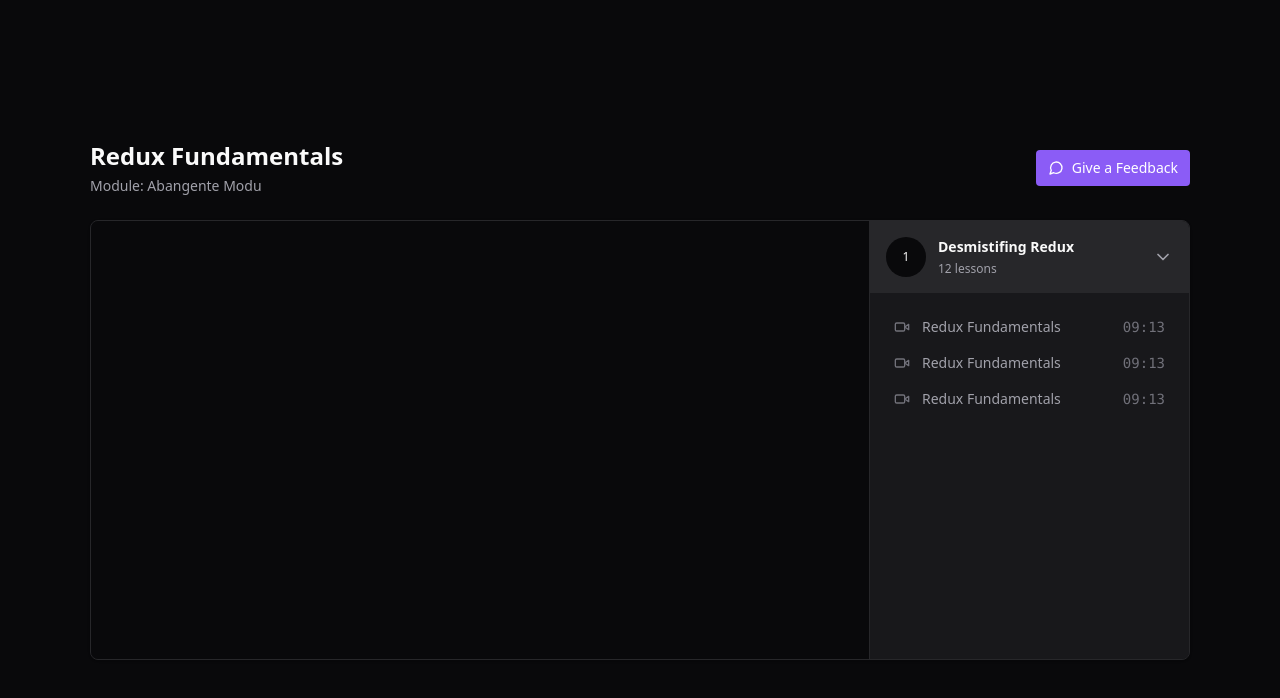
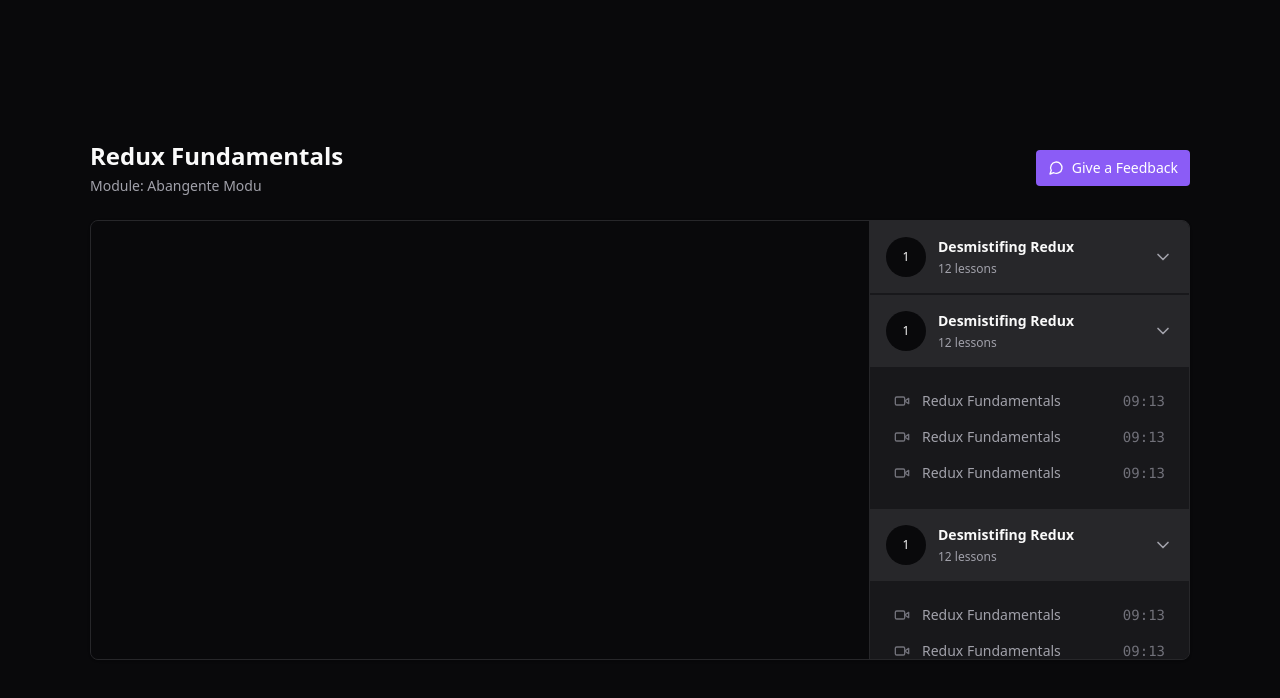
Before and after one commit to luiz504/07-ig22reactjs-redux-zustand, a React (Vite) app: page / in a window 1280 px wide. Shown: the top 698 px of the page. Built offline with nearby package versions, Linux system fonts and the light colour scheme.

Commit message:
style: ajudst mods scrollbar

```diff
--- a/package.json
+++ b/package.json
@@ -29,6 +29,7 @@
     "eslint-plugin-react-hooks": "^4.6.0",
     "eslint-plugin-react-refresh": "^0.3.4",
     "postcss": "^8.4.24",
+    "tailwind-scrollbar": "^3.0.4",
     "tailwindcss": "^3.3.2",
     "typescript": "^5.0.2",
     "vite": "^4.3.9"
--- a/src/pages/Player.tsx
+++ b/src/pages/Player.tsx
@@ -23,7 +23,7 @@
           </button>
         </div>
 
-        <main className="relative flex overflow-hidden rounded-lg border border-zinc-800 bg-zinc-900 shadow">
+        <main className="relative pr-80 flex overflow-hidden rounded-lg border border-zinc-800 bg-zinc-900 shadow">
           <div className="flex-1">
             <div className="w-full bg-zinc-950 aspect-video">
               <ReactPlayer
@@ -35,7 +35,81 @@
             </div>
           </div>
 
-          <aside className="w-80 border-l border-zinc-800 bg-zinc-900">
+          <aside className="w-80 absolute inset-y-0 right-0 border-l border-zinc-800 bg-zinc-900 divide-y-2 divide-zinc-900 overflow-y-scroll  scrollbar-thin scrollbar-track-zinc-950 scrollbar-thumb-zinc-800">
+            <div>
+              <button className="flex w-full items-center gap-3 bg-zinc-800 p-4 hover:bg-zinc-700 transition">
+                <div className="flex items-center justify-center h-10 w-10 rounded-full bg-zinc-950 text-xs">
+                  1
+                </div>
+                <div className="flex flex-col gap-1 text-left">
+                  <strong className="text-sm">Desmistifing Redux</strong>
+                  <span className="text-xs text-zinc-400">12 lessons</span>
+                </div>
+
+                <ChevronDown className="w-5 h-5 ml-auto text-zinc-400" />
+              </button>
+
+              {/* <nav className="relative flex flex-col gap-4 p-6">
+                <button className="flex items-center gap-3 text-sm text-zinc-400">
+                  <Video className="w-4 h-4 text-zinc-500" />{' '}
+                  <span>Redux Fundamentals</span>
+                  <span className="ml-auto font-mono text-sm text-zinc-500">
+                    09:13
+                  </span>
+                </button>
+                <button className="flex items-center gap-3 text-sm text-zinc-400">
+                  <Video className="w-4 h-4 text-zinc-500" />{' '}
+                  <span>Redux Fundamentals</span>
+                  <span className="ml-auto font-mono text-sm text-zinc-500">
+                    09:13
+                  </span>
+                </button>{' '}
+                <button className="flex items-center gap-3 text-sm text-zinc-400">
+                  <Video className="w-4 h-4 text-zinc-500" />{' '}
+                  <span>Redux Fundamentals</span>
+                  <span className="ml-auto font-mono text-sm text-zinc-500">
+                    09:13
+                  </span>
+                </button>
+              </nav> */}
+            </div>
+            <div>
+              <button className="flex w-full items-center gap-3 bg-zinc-800 p-4 hover:bg-zinc-700 transition">
+                <div className="flex items-center justify-center h-10 w-10 rounded-full bg-zinc-950 text-xs">
+                  1
+                </div>
+                <div className="flex flex-col gap-1 text-left">
+                  <strong className="text-sm">Desmistifing Redux</strong>
+                  <span className="text-xs text-zinc-400">12 lessons</span>
+                </div>
+
+                <ChevronDown className="w-5 h-5 ml-auto text-zinc-400" />
+              </button>
+
+              <nav className="relative flex flex-col gap-4 p-6">
+                <button className="flex items-center gap-3 text-sm text-zinc-400">
+                  <Video className="w-4 h-4 text-zinc-500" />{' '}
+                  <span>Redux Fundamentals</span>
+                  <span className="ml-auto font-mono text-sm text-zinc-500">
+                    09:13
+                  </span>
+                </button>
+                <button className="flex items-center gap-3 text-sm text-zinc-400">
+                  <Video className="w-4 h-4 text-zinc-500" />{' '}
+                  <span>Redux Fundamentals</span>
+                  <span className="ml-auto font-mono text-sm text-zinc-500">
+                    09:13
+                  </span>
+                </button>{' '}
+                <button className="flex items-center gap-3 text-sm text-zinc-400">
+                  <Video className="w-4 h-4 text-zinc-500" />{' '}
+                  <span>Redux Fundamentals</span>
+                  <span className="ml-auto font-mono text-sm text-zinc-500">
+                    09:13
+                  </span>
+                </button>
+              </nav>
+            </div>
             <div>
               <button className="flex w-full items-center gap-3 bg-zinc-800 p-4 hover:bg-zinc-700 transition">
                 <div className="flex items-center justify-center h-10 w-10 rounded-full bg-zinc-950 text-xs">
--- a/tailwind.config.js
+++ b/tailwind.config.js
@@ -8,5 +8,5 @@
       },
     },
   },
-  plugins: [],
+  plugins: [require('tailwind-scrollbar')],
 }
```
Also changed, not shown: 1 other file (tests, documents, lock files or other folders).
